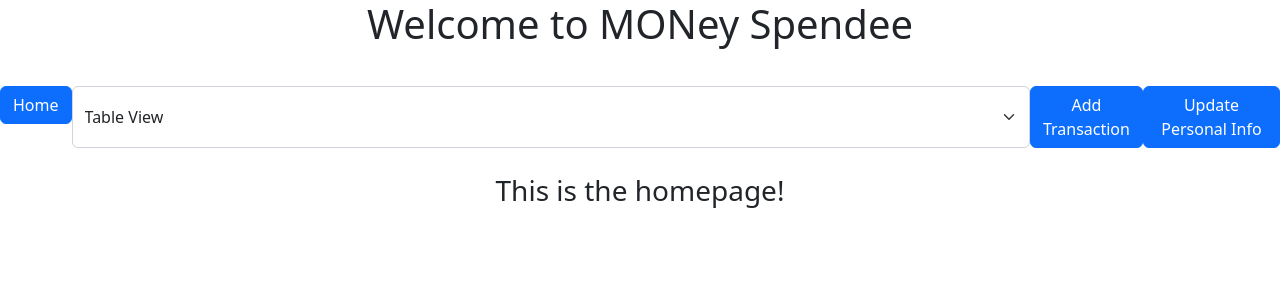
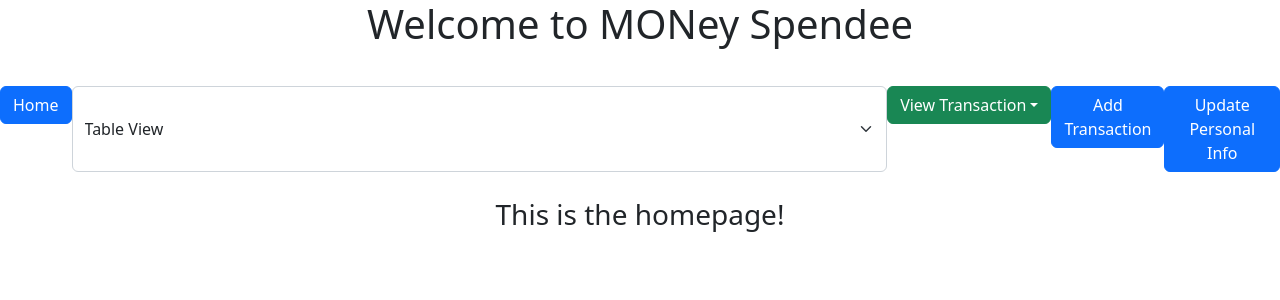
Before and after one commit to chonnikan-aue/money-spendee-client, a React (Create React App) app: page / in a window 1280 px wide. Shown: the top 300 px of the page. Built offline with nearby package versions, Linux system fonts and the light colour scheme; no server answers; the HTML template or start-up script is replaced by a standard one.

Commit message:
Create SummaryView component

```diff
--- a/src/App.js
+++ b/src/App.js
@@ -65,6 +65,16 @@ function App() {
             <option value="">Summary View</option>
           </select>
         {/* </Link> */}
+        <Dropdown>
+          <Dropdown.Toggle variant="success" id="dropdown-basic">
+            View Transaction
+          </Dropdown.Toggle>
+          <Dropdown.Menu>
+            <Dropdown.Item href="/table-view">Table View</Dropdown.Item>
+            <Dropdown.Item href="/dashboard-view">Table View</Dropdown.Item>
+
+          </Dropdown.Menu>
+        </Dropdown>
         <Link to="/add-transaction">
           <Button>Add Transaction</Button>
         </Link>
```
Also changed, not shown: src/components/SummaryView/SummaryView.js (added, +12 -0 lines).
